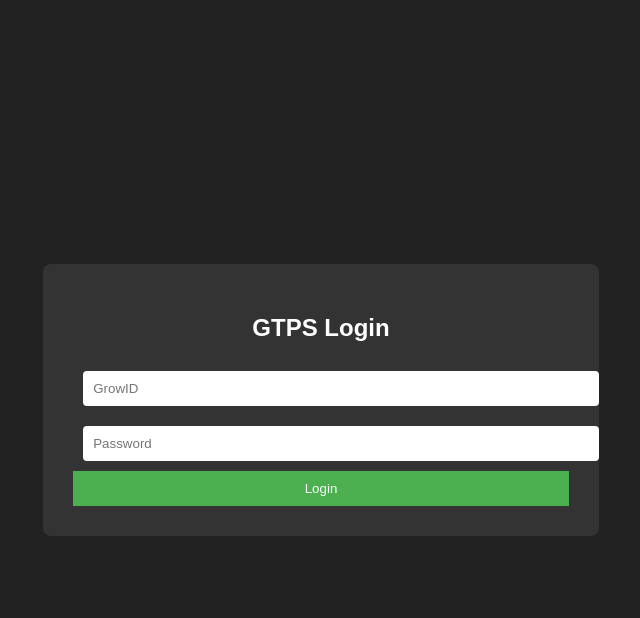
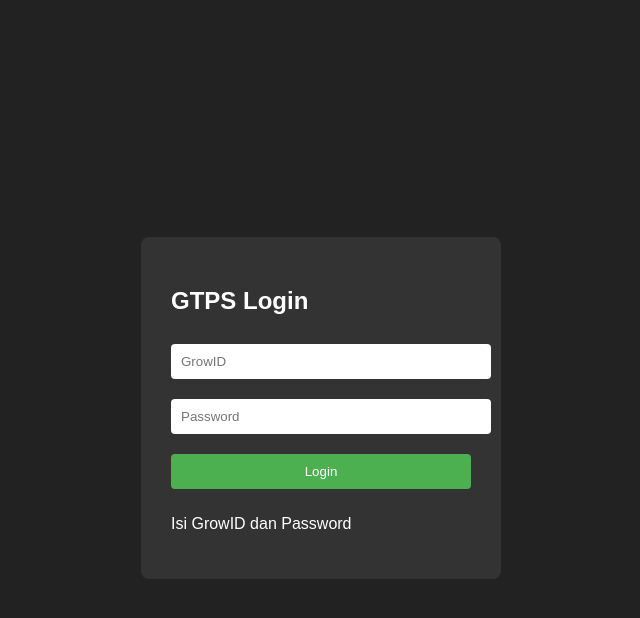
Before and after one commit to hojosi500/logurl, a plain HTML site: page public/index.html in a window 1280 px wide. Both pictures are taken after a click on the button "Login". Shown: the whole page, without its empty margins (319-959 px from the left). Drawn offline with Linux system fonts and the light colour scheme; no server answers.

Commit message:
Update index.html

```diff
--- a/public/index.html
+++ b/public/index.html
@@ -1,56 +1,73 @@
-<!-- File: public/index.html -->
+<!-- public/index.html -->
 <!DOCTYPE html>
 <html lang="en">
 <head>
   <meta charset="UTF-8">
-  <title>GTPS Login URL</title>
+  <title>GTPS Login</title>
   <style>
     body {
-      font-family: Arial, sans-serif;
+      font-family: sans-serif;
       background: #222;
       color: #fff;
       display: flex;
       align-items: center;
       justify-content: center;
       height: 100vh;
-      margin: 0;
     }
     .login-box {
       background: #333;
       padding: 30px;
       border-radius: 8px;
-      text-align: center;
+      width: 300px;
     }
-    input {
+    input, button {
+      width: 100%;
+      margin: 10px 0;
       padding: 10px;
-      margin: 10px;
-      width: 100%;
+      border: none;
       border-radius: 4px;
-      border: none;
     }
     button {
       background: #4caf50;
       color: white;
-      padding: 10px;
-      border: none;
       cursor: pointer;
-      width: 100%;
     }
   </style>
 </head>
 <body>
   <div class="login-box">
     <h2>GTPS Login</h2>
-    <input type="text" placeholder="GrowID" id="growid" />
-    <input type="password" placeholder="Password" id="password" />
+    <input type="text" id="growid" placeholder="GrowID">
+    <input type="password" id="password" placeholder="Password">
     <button onclick="submitLogin()">Login</button>
+    <p id="status"></p>
   </div>
 
   <script>
     async function submitLogin() {
-      const response = await fetch('/api/login');
-      const text = await response.text();
-      alert('LoginURL fetched:\n' + text);
+      const growid = document.getElementById("growid").value.trim();
+      const password = document.getElementById("password").value.trim();
+      const status = document.getElementById("status");
+
+      if (!growid || !password) {
+        status.textContent = "Isi GrowID dan Password";
+        return;
+      }
+
+      const res = await fetch('/api/auth', {
+        method: "POST",
+        headers: { "Content-Type": "application/json" },
+        body: JSON.stringify({ growid, password })
+      });
+
+      const result = await res.json();
+
+      if (result.success) {
+        status.textContent = "Login sukses!";
+        window.location.href = "/player/login/dashboard"; // Redirect ke loginurl
+      } else {
+        status.textContent = result.message || "Login gagal!";
+      }
     }
   </script>
 </body>
```
